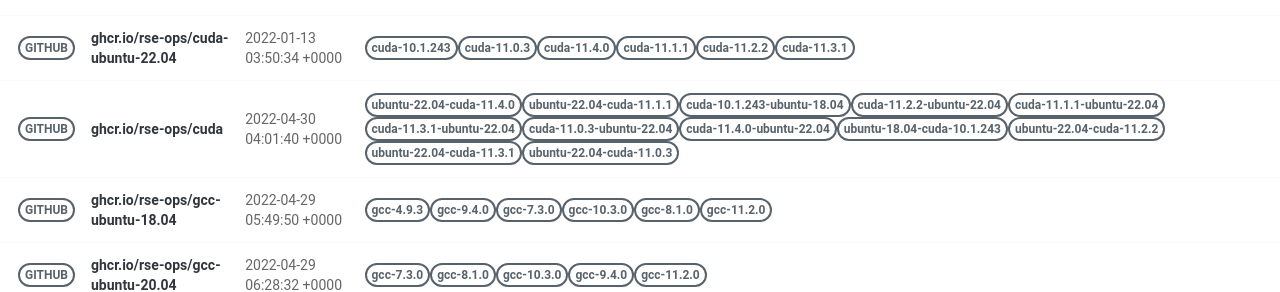
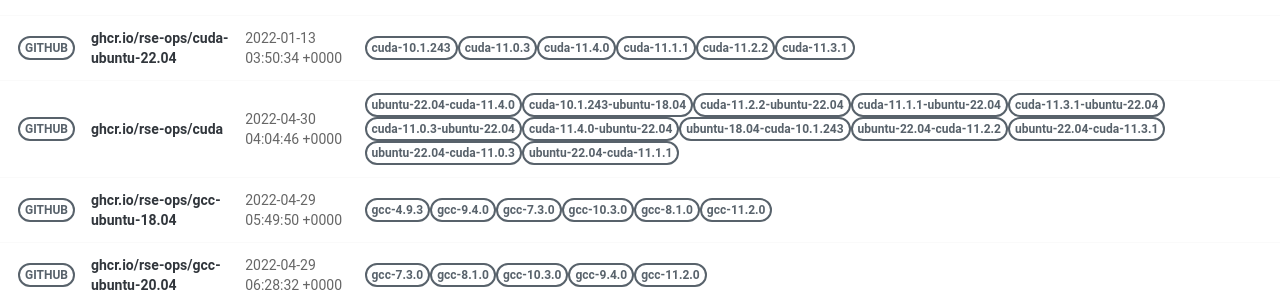
Before and after one commit to rse-ops/docker-images, a Jekyll site: the page built from pages/index.md, in a window 1280 px wide. Shown: the part 414-706 px from the top of the page. Built offline with Jekyll 4.4.1, drawn with Linux system fonts in a browser that asks for light colours; nearby versions of some CDN libraries.

Commit message:
Automated push to update library 2022-04-30

```diff
--- a/_library/ghcr.io-rse-ops-cuda.md
+++ b/_library/ghcr.io-rse-ops-cuda.md
@@ -1,7 +1,7 @@
 ---
 layout: container
 name: ghcr.io/rse-ops/cuda
-updated_at: 2022-04-30 04:01:40.945197
+updated_at: 2022-04-30 04:04:46.144316
 
 
 container_url: https://github.com/orgs/rse-ops/packages/container/package/cuda
@@ -42,5 +39,8 @@ versions:
  - tag: ubuntu-22.04-cuda-11.0.3
    dockerfile: https://github.com/rse-ops/docker-images/blob/main/ubuntu/cuda/Dockerfile
    manifest: https://crane.ggcr.dev/manifest/ghcr.io/rse-ops/cuda:ubuntu-22.04-cuda-11.0.3
+ - tag: ubuntu-22.04-cuda-11.1.1
+   dockerfile: https://github.com/rse-ops/docker-images/blob/main/ubuntu/cuda/Dockerfile
+   manifest: https://crane.ggcr.dev/manifest/ghcr.io/rse-ops/cuda:ubuntu-22.04-cuda-11.1.1
 
 ---
```
Also changed, not shown: other parts of _library/ghcr.io-rse-ops-cuda.md (+0 -3 lines).
